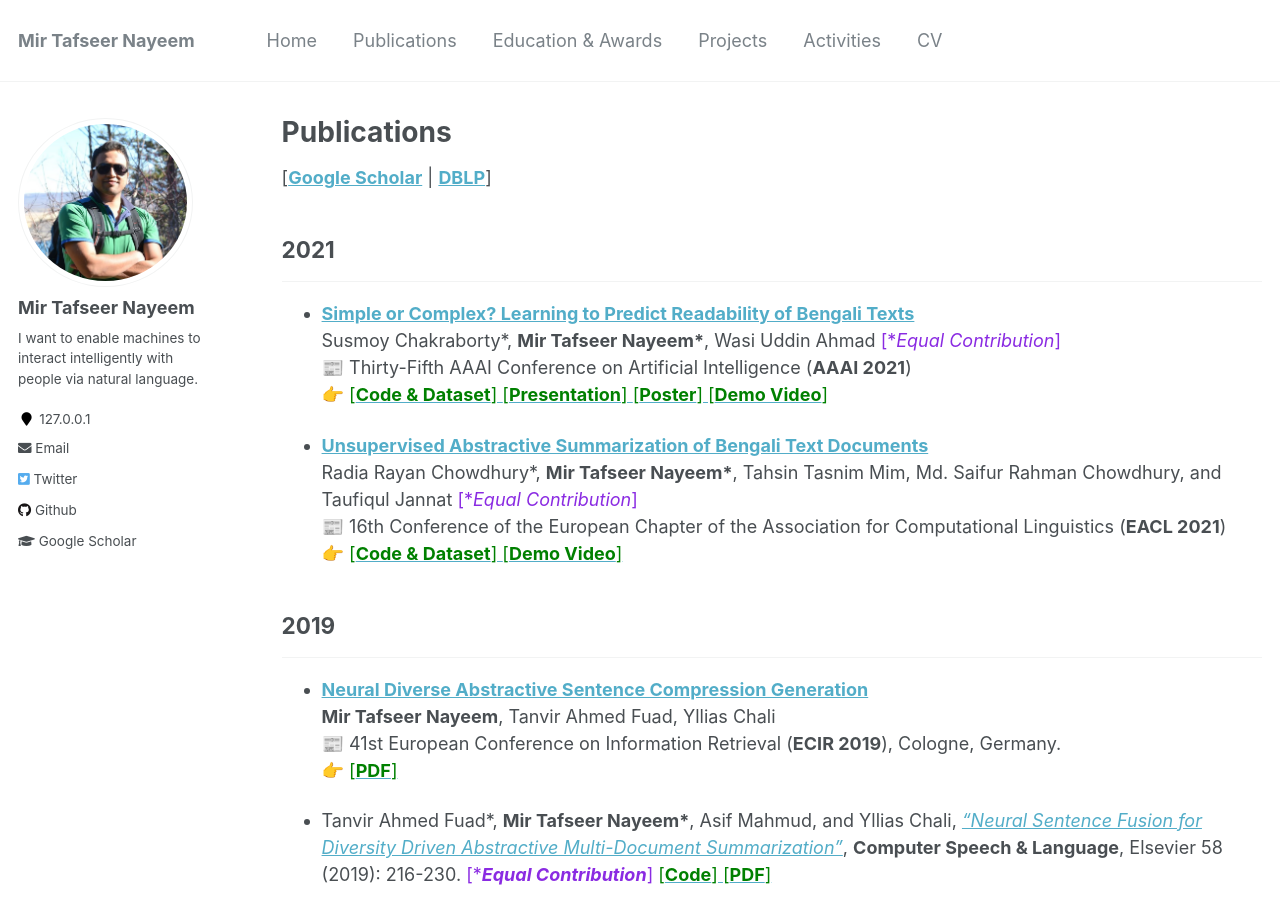
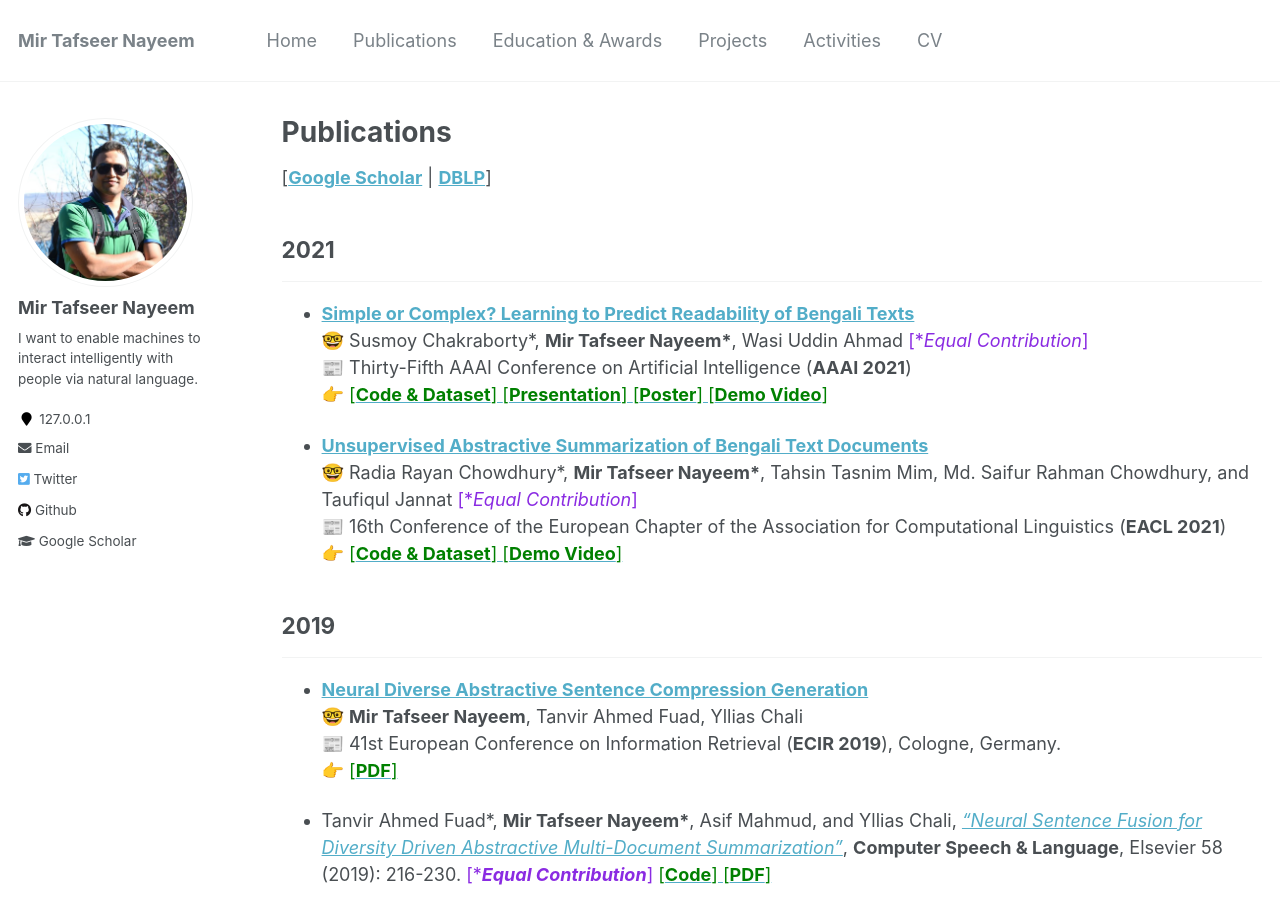
Before and after one commit to sujan-sarker/sujan-sarker.github.io, a Jekyll site: the page built from _pages/publications.md, in a window 1280 px wide and 900 px high. Built offline with Jekyll 4.4.1, drawn with Linux system fonts in a browser that asks for light colours.

Commit message:
Update publications.md

```diff
--- a/_pages/publications.md
+++ b/_pages/publications.md
@@ -10,12 +10,12 @@ author_profile: true
 ## 2021
 -----------
 * [**Simple or Complex? Learning to Predict Readability of Bengali Texts**](https://arxiv.org/abs/2012.07701)<br/>
-Susmoy Chakraborty\*, **Mir Tafseer Nayeem\***, Wasi Uddin Ahmad <span style ="color:BlueViolet"> [\**Equal Contribution*]</span> <br/>
+🤓 Susmoy Chakraborty\*, **Mir Tafseer Nayeem\***, Wasi Uddin Ahmad <span style ="color:BlueViolet"> [\**Equal Contribution*]</span> <br/>
 📰 Thirty-Fifth AAAI Conference on Artificial Intelligence (**AAAI 2021**) <br/>
 👉 [<span style ="color:Green"> [**Code & Dataset**] </span>](https://github.com/tafseer-nayeem/BengaliReadability) [<span style ="color:Green"> [**Presentation**] </span>](https://tafseer-nayeem.github.io/files/AAAI2021/aaai2021_full.pdf) [<span style ="color:Green"> [**Poster**] </span>](https://tafseer-nayeem.github.io/files/AAAI2021/aaai2021_poster.pdf) [<span style ="color:Green"> [**Demo Video**] </span>](https://youtu.be/U05Pf9Y4tCQ)
 
 * [**Unsupervised Abstractive Summarization of Bengali Text Documents**](https://arxiv.org/abs/2102.04490)<br/>
-Radia Rayan Chowdhury\*, **Mir Tafseer Nayeem\***, Tahsin Tasnim Mim, Md. Saifur Rahman Chowdhury, and Taufiqul Jannat <span style ="color:BlueViolet"> [\**Equal Contribution*]</span> <br/>
+🤓 Radia Rayan Chowdhury\*, **Mir Tafseer Nayeem\***, Tahsin Tasnim Mim, Md. Saifur Rahman Chowdhury, and Taufiqul Jannat <span style ="color:BlueViolet"> [\**Equal Contribution*]</span> <br/>
 📰 16th Conference of the European Chapter of the Association for Computational Linguistics (**EACL 2021**) <br/>
 👉 [<span style ="color:Green"> [**Code & Dataset**] </span>](https://github.com/tafseer-nayeem/BengaliSummarization) [<span style ="color:Green"> [**Demo Video**] </span>](https://youtu.be/LrnskktiXcg)
 
@@ -23,7 +23,7 @@ Radia Rayan Chowdhury\*, **Mir Tafseer Nayeem\***, Tahsin Tasnim Mim, Md. Saifur
 ## 2019
 -----------
 * [**Neural Diverse Abstractive Sentence Compression Generation**](https://link.springer.com/chapter/10.1007/978-3-030-15719-7_14)<br/>
-**Mir Tafseer Nayeem**, Tanvir Ahmed Fuad, Yllias Chali <br/>
+🤓 **Mir Tafseer Nayeem**, Tanvir Ahmed Fuad, Yllias Chali <br/>
 📰 41st European Conference on Information Retrieval (**ECIR 2019**), Cologne, Germany. <br/>
 👉 [<span style ="color:Green"> [**PDF**] </span>](https://tafseer-nayeem.github.io/files/ECIR_2019_paper.pdf)
 
```
